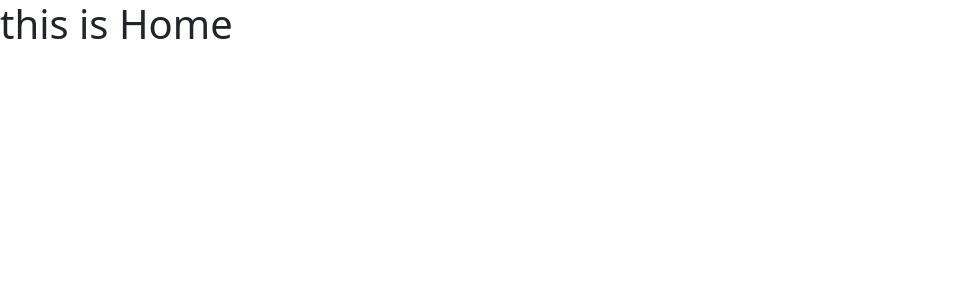
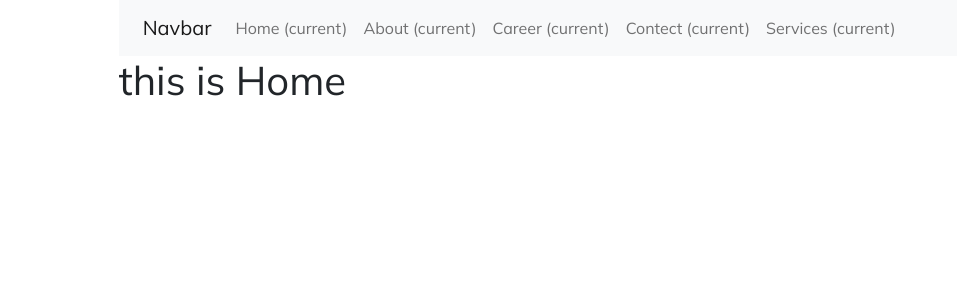
Before and after one commit to syedfawadhashmi5/Bootcamp-2020-Project-4B--Develop-Tiny-Short-Animation-with-React-Hooks, a React (Create React App) app: page / in a window 1280 px wide. Shown: the top 300 px of the page, without its empty margins (0-957 px from the left). Built offline with nearby package versions, Linux system fonts and the light colour scheme.

Commit message:
created Navber  Component

```diff
--- a/src/App.css
+++ b/src/App.css
@@ -1,38 +1,41 @@
-.App {
-  text-align: center;
+@import url("https://fonts.googleapis.com/css2?family=Mulish&display=swap");
+
+*{
+  margin: 0;
+  padding: 0;
+  box-sizing: border-box;
+  font-family: 'Mulish', sans-serif;
 }
 
-.App-logo {
-  height: 40vmin;
-  pointer-events: none;
+.navber {
+  background-color: #fff !important;
 }
 
-@media (prefers-reduced-motion: no-preference) {
-  .App-logo {
-    animation: App-logo-spin infinite 20s linear;
+.navber-brand {
+  font-size: 1.9 !important;
+  color: #565385;
+}
+
+.navber a {
+  font-size: 1.3 !important;
+  text-transform: capitalize;
+}
+
+.Menu-active {
+  font-weight: bold;
+  border-bottom: 1px solid #565387;
+}
+
+.navber a:hover {
+  color: #343439db !important;
+}
+
+@media (max-width: 991px) {
+  .navber-brand {
+    font-size: 1.6rem !important;
+  }
+  .Menu-active {
+    font-weight: bold;
+    border-bottom: none;
   }
 }
-
-.App-header {
-  background-color: #282c34;
-  min-height: 100vh;
-  display: flex;
-  flex-direction: column;
-  align-items: center;
-  justify-content: center;
-  font-size: calc(10px + 2vmin);
-  color: white;
-}
-
-.App-link {
-  color: #61dafb;
-}
-
-@keyframes App-logo-spin {
-  from {
-    transform: rotate(0deg);
-  }
-  to {
-    transform: rotate(360deg);
-  }
-}
--- a/src/App.js
+++ b/src/App.js
@@ -7,6 +7,7 @@ import Career from './Components/Career';
 import Contect from './Components/Contect';
 import Services from './Components/Services';
 import NotFound from './Components/NotFound';
+import Navber from './Navber';
 
 import "../node_modules/bootstrap/dist/css/bootstrap.min.css";
 
@@ -15,6 +16,7 @@ import "../node_modules/bootstrap/dist/css/bootstrap.min.css";
 function App() {
   return (
     <div>
+      <Navber />
       <Routes>
         <Route path="/" element={<Home />} />
         <Route path="about" element={<About />} />
--- a/src/Components/Home.jsx
+++ b/src/Components/Home.jsx
@@ -2,8 +2,12 @@ import React from 'react'
 
 const Home = () => {
     return (
-        <div>
-           <h1>this is Home</h1>
+        <div className="container-fluid nav-bg">
+          <div className="row">
+            <div className="col-10 mx-auto">
+            <h1>this is Home</h1>
+            </div>
+          </div>
         </div>
     )
 }
--- a/src/Navber.JS
+++ b/src/Navber.JS
@@ -1,43 +1,44 @@
-import React from 'react'
+import React from 'react';
+import { Link } from "react-router-dom";
+import './App.css';
 
 const Navber = () => {
   return (
     <>
-            <nav className="navbar navbar-expand-lg navbar-light bg-light">
-  <a className="navbar-brand" to="#">Navbar</a>
+      <div className="container-fluid nav-bg">
+        <div className="row">
+          <div className="col-10 mx-auto">
+            <nav className="navbar navbar-expand-lg navbar-light bg-light ">
+              <div className="container-fluid">
+                <Link className="navbar-brand" to="#">Navbar</Link>
                 <button className="navbar-toggler" type="button" data-toggle="collapse" data-target="#navbarSupportedContent" aria-controls="navbarSupportedContent" aria-expanded="false" aria-label="Toggle navigation">
                   <span className="navbar-toggler-icon"></span>
                 </button>
 
                 <div className="collapse navbar-collapse" id="navbarSupportedContent">
-    <ul className="navbar-nav mr-auto">
+                  <ul className="navbar-nav ml-auto">
                     <li className="nav-item active">
-        <a className="nav-link" to="#">Home <span className="sr-only">(current)</span></a>
+                      <Link className="nav-link" to="/">Home <span className="sr-only">(current)</span></Link>
                     </li>
-      <li className="nav-item">
-        <a className="nav-link" to="#">Link</a>
+                    <li className="nav-item active">
+                      <Link className="nav-link" to="/About">About <span className="sr-only">(current)</span></Link>
                     </li>
-      <li className="nav-item dropdown">
-        <a className="nav-link dropdown-toggle" to="#" id="navbarDropdown" role="button" data-toggle="dropdown" aria-haspopup="true" aria-expanded="false">
-          Dropdown
-        </a>
-        <div className="dropdown-menu" aria-labelledby="navbarDropdown">
-          <a className="dropdown-item" to="#">Action</a>
-          <a className="dropdown-item" to="#">Another action</a>
-          <div className="dropdown-divider"></div>
-          <a className="dropdown-item" to="#">Something else here</a>
-        </div>
+                    <li className="nav-item active">
+                      <Link className="nav-link" to="/Career">Career <span className="sr-only">(current)</span></Link>
                     </li>
-      <li className="nav-item">
-        <a className="nav-link disabled" to="#" tabindex="-1" aria-disabled="true">Disabled</a>
+                    <li className="nav-item active">
+                      <Link className="nav-link" to="/Contect">Contect <span className="sr-only">(current)</span></Link>
+                    </li>
+                    <li className="nav-item active">
+                      <Link className="nav-link" to="/Services">Services <span className="sr-only">(current)</span></Link>
                     </li>
                   </ul>
-    <form className="form-inline my-2 my-lg-0">
-      <input className="form-control mr-sm-2" type="search" placeholder="Search" aria-label="Search">
-      <button className="btn btn-outline-success my-2 my-sm-0" type="submit">Search</button>
-    </form>
+                </div>
               </div>
             </nav>
+          </div>
+        </div>
+      </div>
     </>
   )
 }
```
Lines whose indentation alone changed are shown as unchanged.
